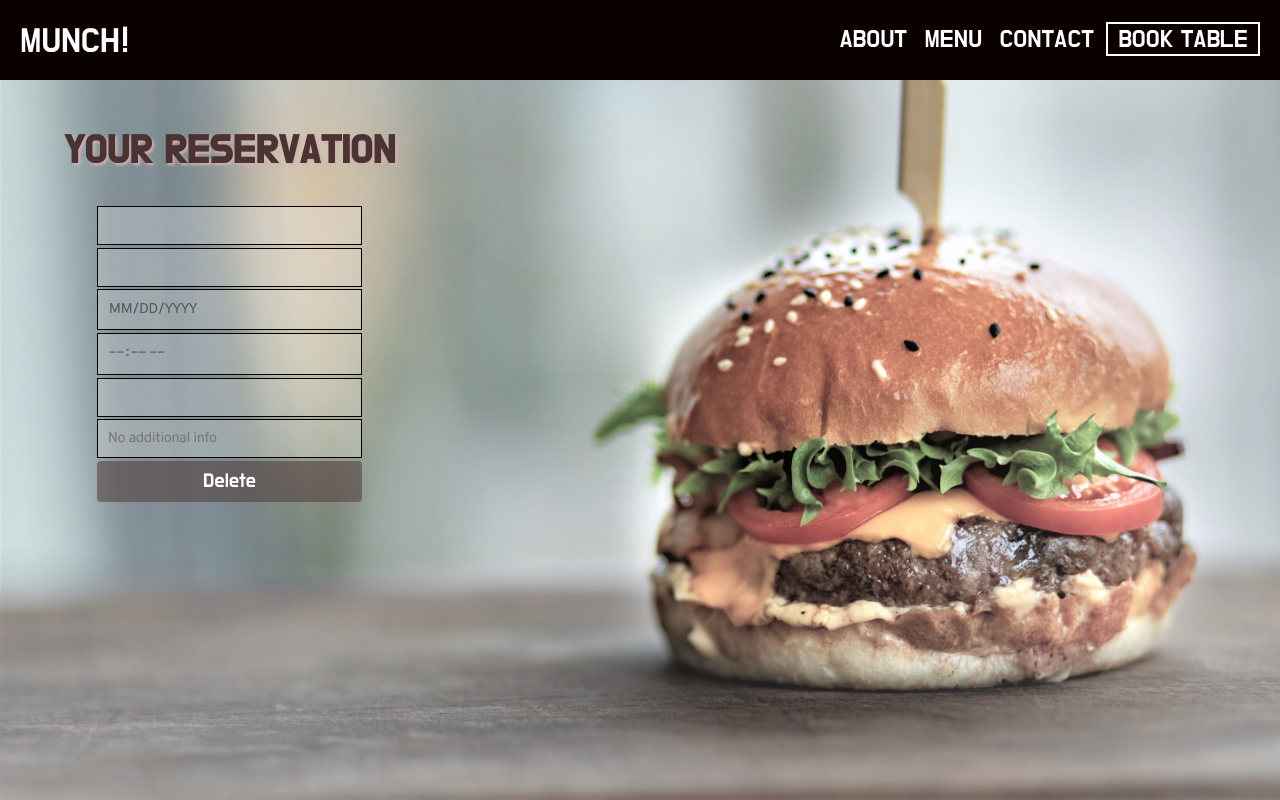
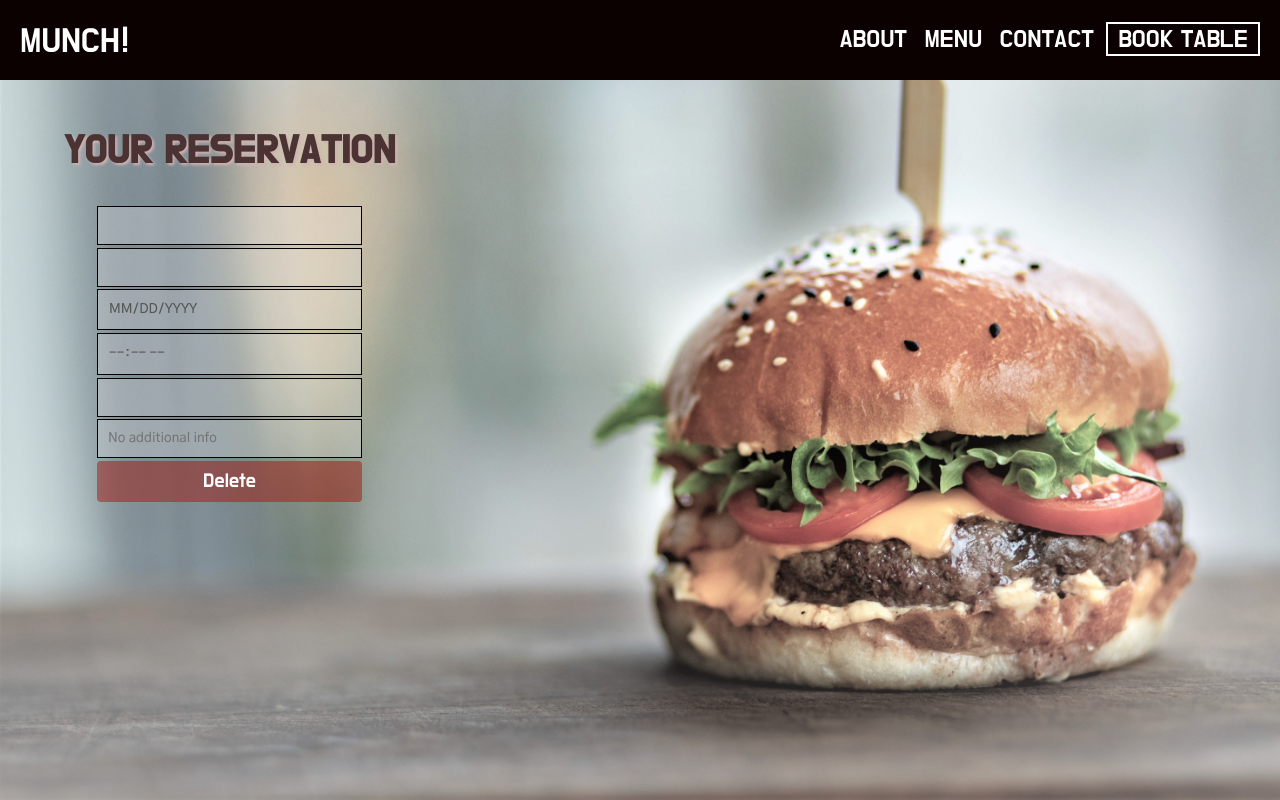
Before and after one commit to annuc1s/ms3_munch_dataCentricDevelopment, a Flask app: template templates/review-reservation.html in a window 1280 px wide. Run offline with Flask 2, Linux system fonts and the light colour scheme; the template is opened without the code that fills it, so the values that code supplies are empty; some libraries are stand-ins or nearby versions.

Commit message:
.cancelbtn added to delete button for consistent styling

```diff
--- a/templates/review-reservation.html
+++ b/templates/review-reservation.html
@@ -13,7 +13,7 @@
 		<input disabled value="{{ reservations.reservation_time }}" type="time" name="reservation_time" id="reservation_time">
 		<input disabled value="{{ reservations.party_size }}" type="text" name="party_size" id="party_size">
 		<input disabled value="{{ reservations.additional_info }}" type="text" placeholder="No additional info" name="additional_info" id="additional_info">
-		<button>Delete</button>
+		<button class="cancelbtn" >Delete</button>
 	</form>
 </div>
 </div>
```
